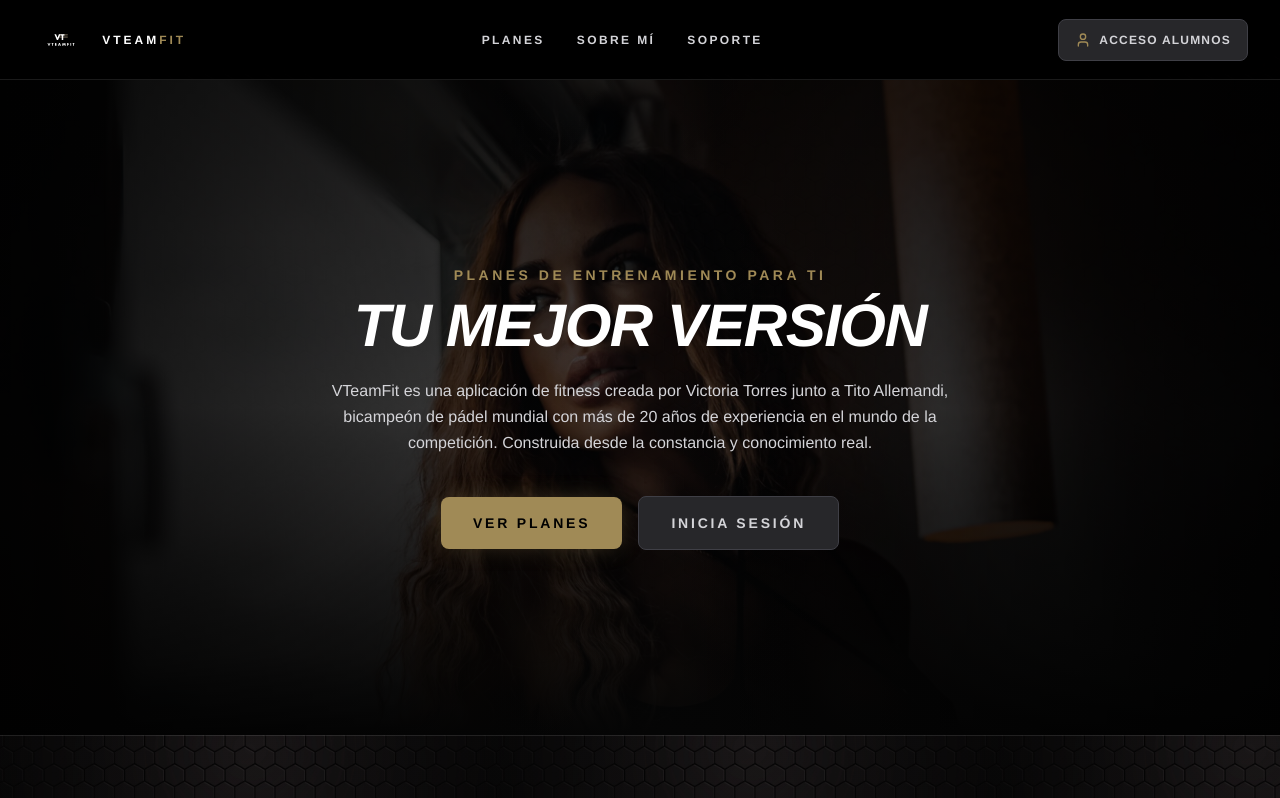
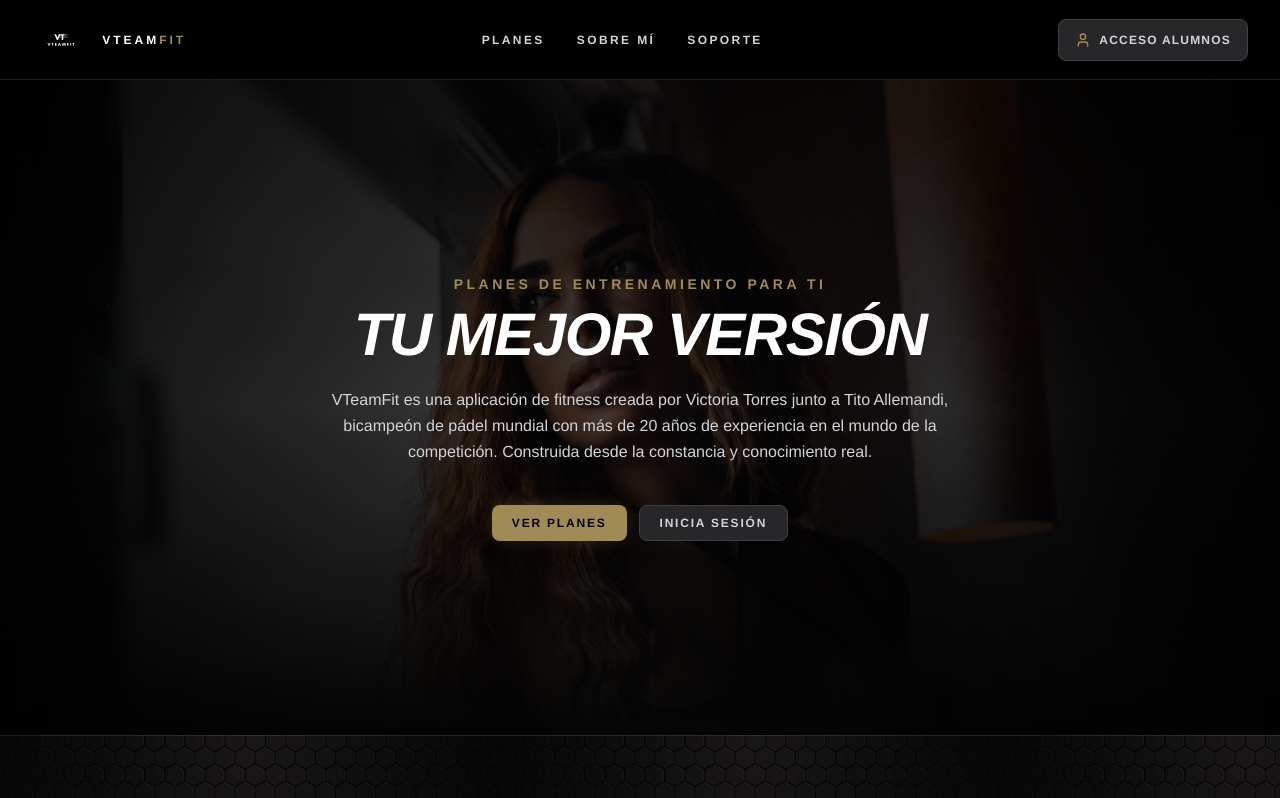
Before and after one commit to patriciolettieri052-byte/vteamfit-app-v2, a Next.js app: page / in a window 1280 px wide. Shown: the top 798 px of the page. Built offline with nearby package versions, Linux system fonts and the light colour scheme; no server answers; the database is empty.

Commit message:
style(hero): reduce hero action buttons size by 40%

```diff
--- a/src/app/page.tsx
+++ b/src/app/page.tsx
@@ -63,16 +63,16 @@ export default async function HomePage() {
             conocimiento real.
           </p>
 
-          <div className="flex flex-wrap items-center justify-center gap-4">
+          <div className="flex flex-wrap items-center justify-center gap-3">
             <a
               href="#planes"
-              className="min-h-[52px] px-8 py-4 rounded-lg bg-[#A08A56] hover:bg-[#B59E68] text-black text-xs sm:text-sm font-black uppercase tracking-[0.2em] transition-all shadow-[0_0_25px_-5px_rgba(160,138,86,0.4)] flex items-center justify-center"
+              className="min-h-[36px] px-5 py-2 rounded-lg bg-[#A08A56] hover:bg-[#B59E68] text-black text-[11px] sm:text-xs font-black uppercase tracking-[0.15em] transition-all shadow-[0_0_20px_-5px_rgba(160,138,86,0.4)] flex items-center justify-center"
             >
               VER PLANES
             </a>
             <Link
               href="/login"
-              className="min-h-[52px] px-8 py-4 rounded-lg bg-[#27272A] hover:bg-[#3F3F46] text-[#D4D4D8] border border-[#3F3F46] text-xs sm:text-sm font-bold uppercase tracking-[0.2em] transition-all flex items-center justify-center"
+              className="min-h-[36px] px-5 py-2 rounded-lg bg-[#27272A] hover:bg-[#3F3F46] text-[#D4D4D8] border border-[#3F3F46] text-[11px] sm:text-xs font-bold uppercase tracking-[0.15em] transition-all flex items-center justify-center"
             >
               INICIA SESIÓN
             </Link>
```
